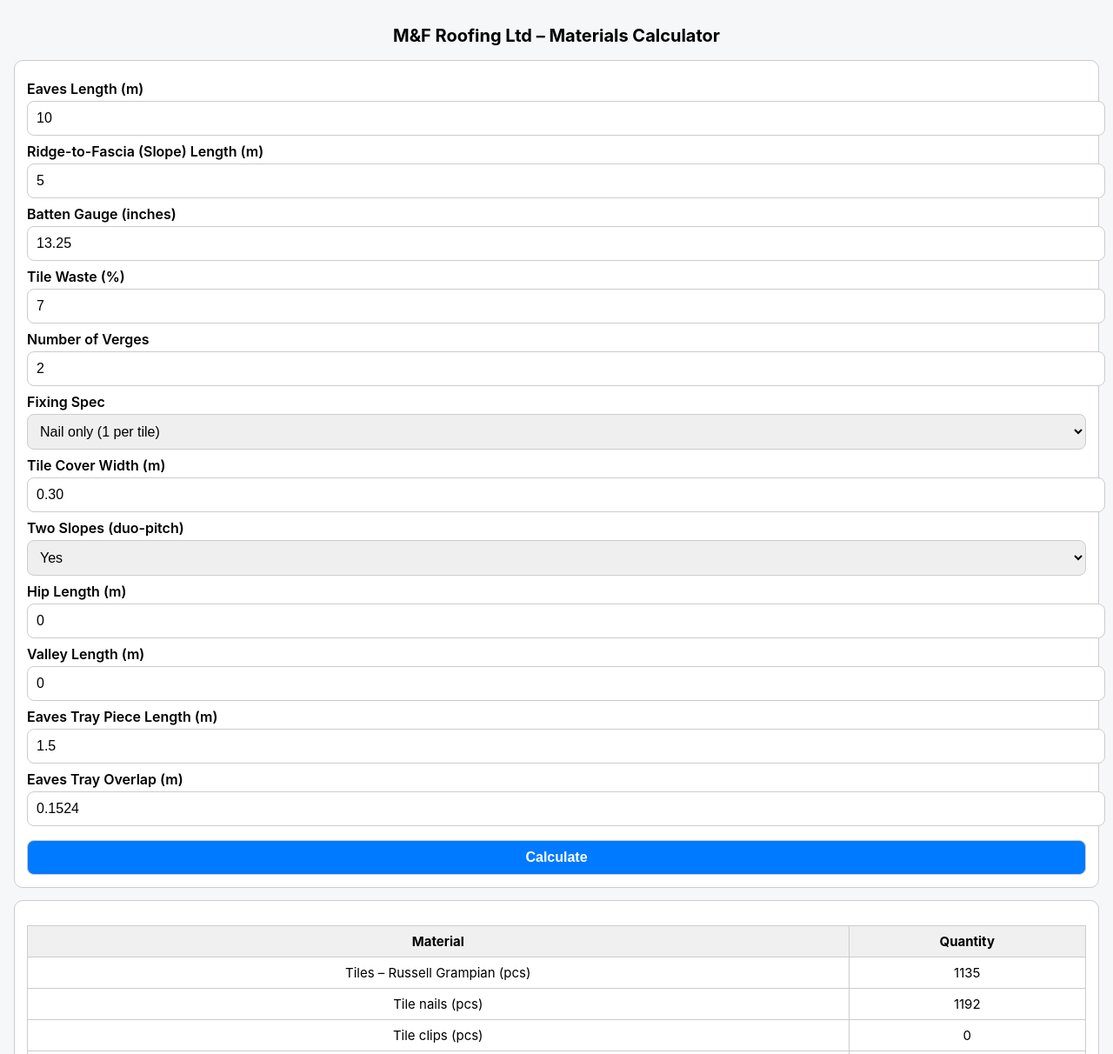
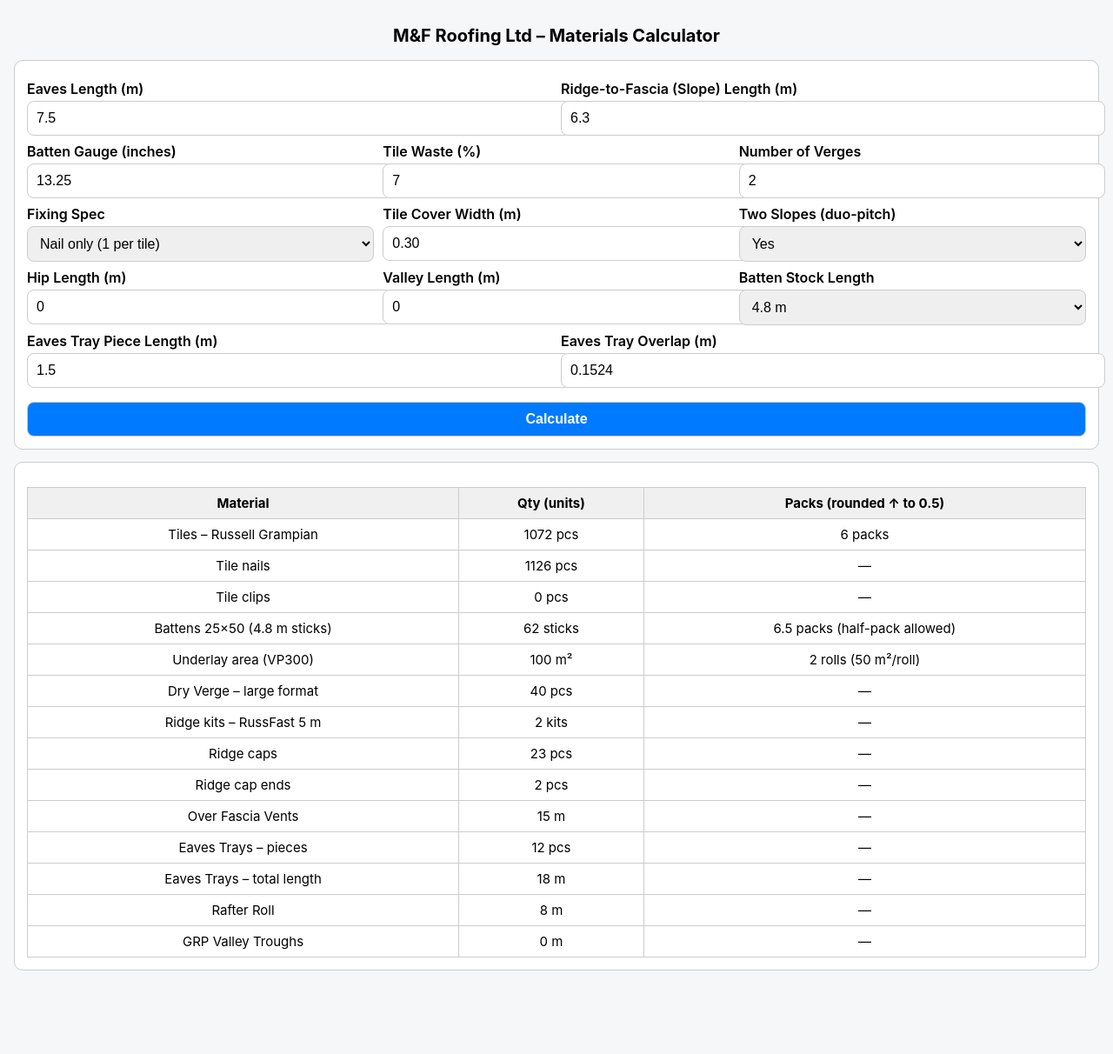
Before and after one commit to reg-98/Test, a plain HTML site: page index.html in a window 1280 px wide. Shown: the top 1212 px of the page at 87% size. After the commit the page ends 1146 px from the top, so only its background shows below. Drawn offline with Linux system fonts and the light colour scheme.

Commit message:
Update index.html

```diff
--- a/index.html
+++ b/index.html
@@ -3,7 +3,7 @@
 <head>
 <meta charset="UTF-8" />
 <meta name="viewport" content="width=device-width, initial-scale=1" />
-<title>M&F Roofing – Simple Calculator</title>
+<title>M&F Roofing – Materials Calculator (Packs)</title>
 <style>
   body { font-family: -apple-system, BlinkMacSystemFont, Arial, sans-serif; margin: 0; padding: 16px; background: #f6f7f8; }
   h1 { font-size: 20px; text-align:center; margin-bottom: 16px; }
@@ -14,54 +14,92 @@
   table { width: 100%; border-collapse: collapse; margin-top: 14px; }
   th, td { border: 1px solid #ccc; padding: 8px; font-size: 15px; text-align:center; }
   th { background: #f0f0f0; }
+  .row { display:flex; gap:10px; flex-wrap:wrap; }
+  .row > div { flex:1 1 200px; }
 </style>
 </head>
 <body>
 <h1>M&F Roofing Ltd – Materials Calculator</h1>
 
 <div class="card">
+  <div class="row">
+    <div>
       <label>Eaves Length (m)</label>
-  <input id="length" type="number" step="0.1" value="10">
+      <input id="length" type="number" step="0.1" value="7.5">
+    </div>
+    <div>
+      <label>Ridge-to-Fascia (Slope) Length (m)</label>
+      <input id="width" type="number" step="0.1" value="6.3">
+    </div>
+  </div>
 
-  <label>Ridge-to-Fascia (Slope) Length (m)</label>
-  <input id="width" type="number" step="0.1" value="5">
-
+  <div class="row">
+    <div>
       <label>Batten Gauge (inches)</label>
       <input id="gaugeIn" type="number" step="0.1" value="13.25">
-
+    </div>
+    <div>
       <label>Tile Waste (%)</label>
       <input id="tileWaste" type="number" step="1" value="7">
-
+    </div>
+    <div>
       <label>Number of Verges</label>
       <input id="verges" type="number" step="1" value="2">
+    </div>
+  </div>
 
+  <div class="row">
+    <div>
       <label>Fixing Spec</label>
       <select id="fixSpec">
         <option value="nail">Nail only (1 per tile)</option>
         <option value="perimeter">Nail + clips on perimeter</option>
         <option value="all">Nail + clip every tile</option>
       </select>
-
+    </div>
+    <div>
       <label>Tile Cover Width (m)</label>
       <input id="tileWidth" type="number" step="0.005" value="0.30">
-
+    </div>
+    <div>
       <label>Two Slopes (duo-pitch)</label>
       <select id="twoSlopes">
         <option value="yes" selected>Yes</option>
         <option value="no">No</option>
       </select>
+    </div>
+  </div>
 
+  <div class="row">
+    <div>
       <label>Hip Length (m)</label>
       <input id="hip" type="number" step="0.1" value="0">
-
+    </div>
+    <div>
       <label>Valley Length (m)</label>
       <input id="valley" type="number" step="0.1" value="0">
+    </div>
+    <div>
+      <label>Batten Stock Length</label>
+      <select id="battenLen">
+        <option value="3.0">3.0 m</option>
+        <option value="3.6">3.6 m</option>
+        <option value="4.2">4.2 m</option>
+        <option value="4.8" selected>4.8 m</option>
+      </select>
+    </div>
+  </div>
 
+  <div class="row">
+    <div>
       <label>Eaves Tray Piece Length (m)</label>
       <input id="trayLen" type="number" step="0.1" value="1.5">
-
+    </div>
+    <div>
       <label>Eaves Tray Overlap (m)</label>
       <input id="trayLap" type="number" step="0.01" value="0.1524">
+    </div>
+  </div>
 
   <button id="calcBtn" type="button">Calculate</button>
 </div>
@@ -69,7 +107,7 @@
 <div class="card">
   <table>
     <thead>
-      <tr><th>Material</th><th>Quantity</th></tr>
+      <tr><th>Material</th><th>Qty (units)</th><th>Packs (rounded ↑ to 0.5)</th></tr>
     </thead>
     <tbody id="results"></tbody>
   </table>
@@ -78,13 +116,15 @@
 <script>
 function n(id){ return parseFloat(document.getElementById(id).value)||0; }
 function v(id){ return document.getElementById(id).value; }
+function ceilHalf(x){ return Math.ceil(x*2)/2; }      // round UP to nearest 0.5
+function ceilInt(x){ return Math.ceil(x); }
 
 function calc(){
-  const L = n('length');
-  const W = n('width');
+  const L = n('length');                 // eaves (one run)
+  const W = n('width');                  // slope (ridge -> fascia)
   const two = v('twoSlopes')==='yes';
-  const gaugeIn = n('gaugeIn');
-  const verges = Math.round(n('verges'));
+  const gaugeIn = n('gaugeIn');          // inches
+  const verges = Math.max(0, Math.round(n('verges')));
   const hip = n('hip');
   const valley = n('valley');
   const tileWaste = n('tileWaste');
@@ -92,63 +132,97 @@
   const fixSpec = v('fixSpec');
   const trayLen = n('trayLen');
   const trayLap = n('trayLap');
+  const battenLen = n('battenLen');
 
-  const area = L * W * (two ? 2 : 1);
-  const eavesTotal = L * (two ? 2 : 1);
-  const ridge = L;
-  const gaugeM = gaugeIn * 0.0254;
+  // Areas & runs
+  const area = L * W * (two ? 2 : 1);         // m²
+  const eavesTotal = L * (two ? 2 : 1);       // m
+  const ridge = L;                             // m
+
+  // Courses and tiles per course
+  const gaugeM = gaugeIn * 0.0254;            // inches → metres
   const courses = gaugeM>0 ? Math.ceil(W / gaugeM) : 0;
   const tilesPerCourse = tileWidth>0 ? Math.ceil(L / tileWidth) : 0;
 
-  const tilesPerM2 = 10.6;
-  const tiles = Math.ceil(area * tilesPerM2 * (1 + tileWaste/100));
-  let nails = Math.ceil(tiles * 1.05);
-  let clips = 0;
+  // Russell Grampian tiles
+  const tilesPerM2 = 10.6; // at 100 mm headlap
+  const tilesQty = ceilInt(area * tilesPerM2 * (1 + tileWaste/100));
+  const tilePackSize = 192;
+  const tilePacksRaw = tilesQty / tilePackSize;
+  const tilePacks = ceilHalf(tilePacksRaw); // round up to 0.5 pack (96 tiles)
+  const tilePacksLabel = tilePacks % 1 === 0 ? `${tilePacks} packs` : `${tilePacks} packs (half-pack allowed)`;
+
+  // Nails (1 per tile +5%)
+  const nailsQty = ceilInt(tilesQty * 1.05);
+
+  // Clips
+  let clipsQty = 0;
   if(fixSpec === 'perimeter'){
     const vergeEdgeTiles = courses * 2;
     const eavesEdgeTiles = tilesPerCourse * (two ? 2 : 1);
-    clips = Math.ceil((vergeEdgeTiles + eavesEdgeTiles) * 1.05);
-  } else if(fixSpec === 'all'){
-    clips = Math.ceil(tiles * 1.05);
+    clipsQty = ceilInt((vergeEdgeTiles + eavesEdgeTiles) * 1.05);
+  } else if (fixSpec === 'all'){
+    clipsQty = ceilInt(tilesQty * 1.05);
   }
-  const battensPerM2 = gaugeM>0 ? (1.0/gaugeM) : 0;
-  const battens = Math.ceil(area * battensPerM2 * 1.05);
-  const underlay = Math.ceil(area * 1.05);
-  const vp300Rolls = Math.ceil(underlay / 50.0);
-  const dryVergeUnits = Math.ceil(courses * verges * 1.05);
-  const ridgeKits = Math.ceil(ridge / 5.0);
-  const ridgeCaps = Math.ceil((ridge + hip) * 3.0);
+
+  // Battens (m) from gauge + 5% waste
+  const battensPerM2 = gaugeM>0 ? (1.0/gaugeM) : 0;   // m per m²
+  const battensMeters = area * battensPerM2 * 1.05;
+  const battensSticks = ceilInt(battensMeters / battenLen);
+  const battenPackSize = 10;                           // 10 sticks per pack
+  const battenPacksRaw = battensSticks / battenPackSize;
+  const battenPacks = ceilHalf(battenPacksRaw);
+  const battenPacksLabel = battenPacks % 1 === 0 ? `${battenPacks} packs` : `${battenPacks} packs (half-pack allowed)`;
+
+  // Underlay (Protect VP300)
+  const underlayM2 = ceilInt(area * 1.05);
+  const underlayRolls = ceilInt(underlayM2 / 50.0);    // 1m x 50m = 50 m²
+
+  // Dry verge units: 1 per course per verge +5%
+  const dryVergeUnits = ceilInt(courses * verges * 1.05);
+
+  // Ridge & accessories
+  const ridgeKits = ceilInt(ridge / 5.0);              // RussFast 5m kits
+  const ridgeCaps = ceilInt((ridge + hip) * 3.0);      // 3 caps/m
   const ridgeEnds = verges>0 ? 2 : 0;
-  const overFascia = Math.ceil(eavesTotal);
+
+  // Over-fascia vents: per metre of eaves
+  const overFasciaM = ceilInt(eavesTotal);
+
+  // Eaves trays with 6" (0.1524 m) overlap
   const effectivePerPiece = Math.max(0, trayLen - trayLap);
-  const trayPieces = effectivePerPiece>0 ? Math.ceil(eavesTotal / effectivePerPiece) : 0;
-  const trayTotalLen = Math.ceil(trayPieces * trayLen);
-  const rafterRoll = Math.ceil(L);
-  const grpValley = Math.ceil(valley);
+  const trayPieces = effectivePerPiece>0 ? ceilInt(eavesTotal / effectivePerPiece) : 0;
+  const trayTotalLen = ceilInt(trayPieces * trayLen);
 
+  // Rafter roll measured by plot width (one eaves run)
+  const rafterRollM = ceilInt(L);
+
+  // GRP valley troughs
+  const grpValleyM = ceilInt(valley);
+
+  // Render
   const rows = [
-    ["Tiles – Russell Grampian (pcs)", tiles],
-    ["Tile nails (pcs)", nails],
-    ["Tile clips (pcs)", clips],
-    ["Battens 25×50 (m length)", battens],
-    ["Underlay area (m²)", underlay],
-    ["Underlay rolls – Protect VP300 (rolls)", vp300Rolls],
-    ["Dry Verge – large format (pcs)", dryVergeUnits],
-    ["Ridge kits – RussFast 5 m (kits)", ridgeKits],
-    ["Ridge caps (pcs)", ridgeCaps],
-    ["Ridge cap ends (pcs)", ridgeEnds],
-    ["Over Fascia Vents (m)", overFascia],
-    ["Eaves Trays – pieces (pcs)", trayPieces],
-    ["Eaves Trays – total length (m)", trayTotalLen],
-    ["Rafter Roll (m)", rafterRoll],
-    ["GRP Valley Troughs (m)", grpValley]
+    ["Tiles – Russell Grampian", `${tilesQty} pcs`, `${tilePacksLabel}`],
+    ["Tile nails", `${nailsQty} pcs`, "—"],
+    ["Tile clips", `${clipsQty} pcs`, "—"],
+    [`Battens 25×50 (${battenLen.toFixed(1)} m sticks)`, `${battensSticks} sticks`, `${battenPacksLabel}`],
+    ["Underlay area (VP300)", `${underlayM2} m²`, `${underlayRolls} rolls (50 m²/roll)`],
+    ["Dry Verge – large format", `${dryVergeUnits} pcs`, "—"],
+    ["Ridge kits – RussFast 5 m", `${ridgeKits} kits`, "—"],
+    ["Ridge caps", `${ridgeCaps} pcs`, "—"],
+    ["Ridge cap ends", `${ridgeEnds} pcs`, "—"],
+    ["Over Fascia Vents", `${overFasciaM} m`, "—"],
+    ["Eaves Trays – pieces", `${trayPieces} pcs`, "—"],
+    ["Eaves Trays – total length", `${trayTotalLen} m`, "—"],
+    ["Rafter Roll", `${rafterRollM} m`, "—"],
+    ["GRP Valley Troughs", `${grpValleyM} m`, "—"]
   ];
 
-  const tbody=document.getElementById('results');
-  tbody.innerHTML="";
-  rows.forEach(([name, qty])=>{
-    const tr=document.createElement('tr');
-    tr.innerHTML = `<td>${name}</td><td>${qty}</td>`;
+  const tbody = document.getElementById('results');
+  tbody.innerHTML = "";
+  rows.forEach(([name, qty, packs])=>{
+    const tr = document.createElement('tr');
+    tr.innerHTML = `<td>${name}</td><td>${qty}</td><td>${packs}</td>`;
     tbody.appendChild(tr);
   });
 }
```
Lines whose indentation alone changed are shown as unchanged.
